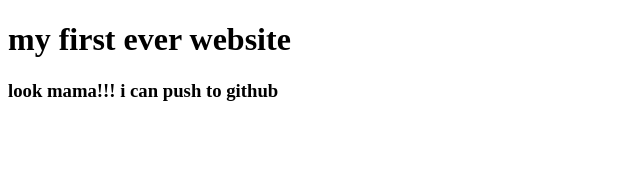
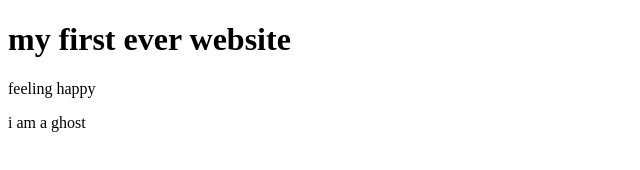
Before and after one commit to developernaim327/my-first-website, a plain HTML site: page index.html in a window 1280 px wide. Shown: the whole page, without its empty margins (0-640 px from the left). Drawn offline with Linux system fonts and the light colour scheme.

Commit message:
ghost added

```diff
--- a/index.html
+++ b/index.html
@@ -8,6 +8,7 @@
 </head>
 <body>
     <h1>my first ever website</h1>
-    <h3>look mama!!! i can push to github</h3>
+    <p>feeling happy</p>
+    <p>i am a ghost</p>
 </body>
 </html>
```
